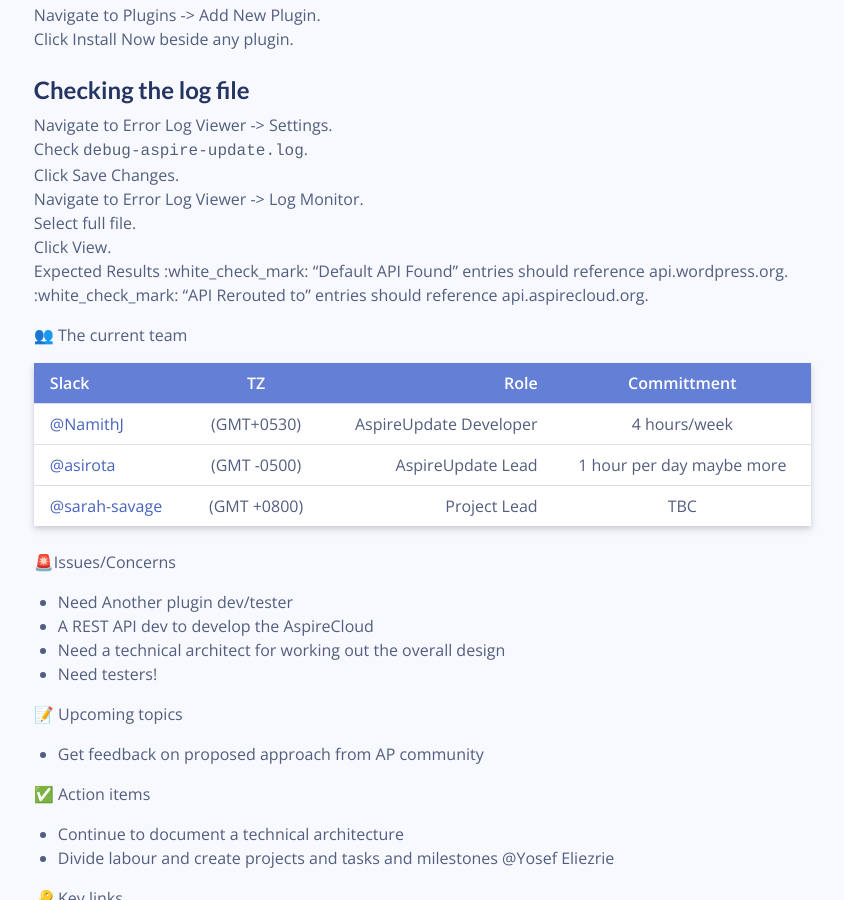
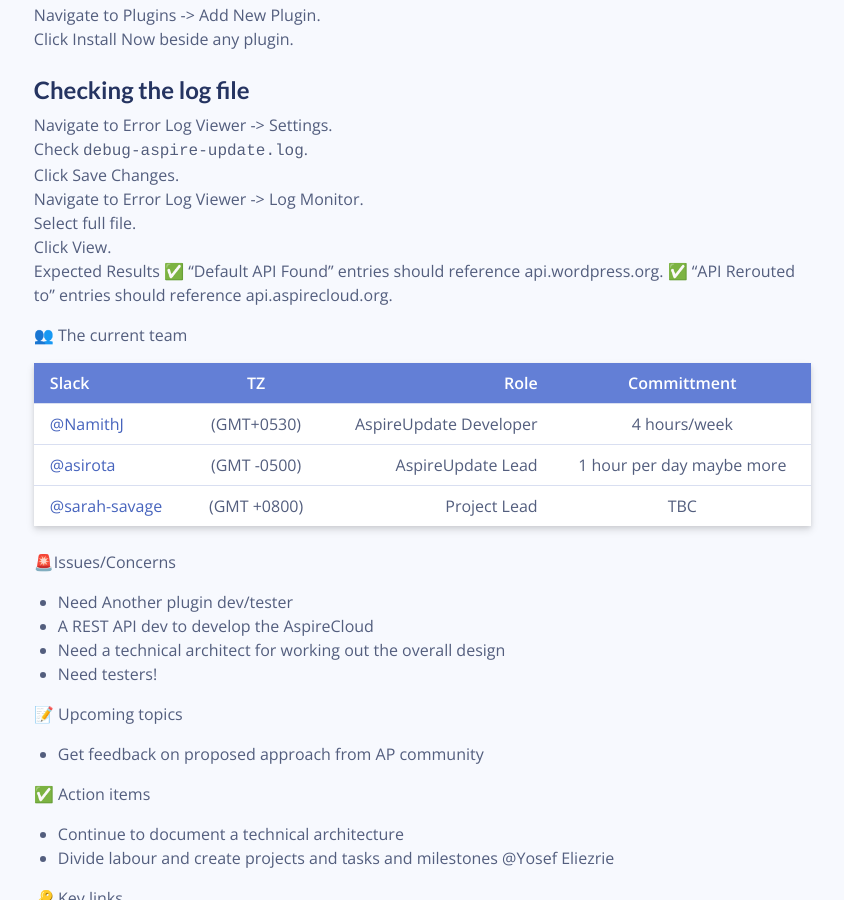
Before and after one commit to aspirepress/documentation, a Jekyll site: the page built from docs/aspireupdate/index.md, in a window 1280 px wide and 900 px high, scrolled down 2405 px. Shown: the whole window, without its empty margins (373-1217 px from the left). Built offline with Jekyll 4.4.1, drawn with Linux system fonts in a browser that asks for light colours; comment, search, counter and statistics services are not loaded; part of the change alters nothing that is shown.

Commit message:
Replace literal `:white_check_mark:` with ✅ (#11)
Signed-off-by: Colin Stewart <79332690+costdev@users.noreply.github.com>

```diff
--- a/docs/aspireupdate/index.md
+++ b/docs/aspireupdate/index.md
@@ -89,8 +89,8 @@ This approach has several benefits:
 6. Click View.
 
 Expected Results
-:white_check_mark: "Default API Found" entries should reference api.wordpress.org.
-:white_check_mark: "API Rerouted to" entries should reference api.aspirecloud.org.
+✅ "Default API Found" entries should reference api.wordpress.org.
+✅ "API Rerouted to" entries should reference api.aspirecloud.org.
 
 👥 The current team
 
```
